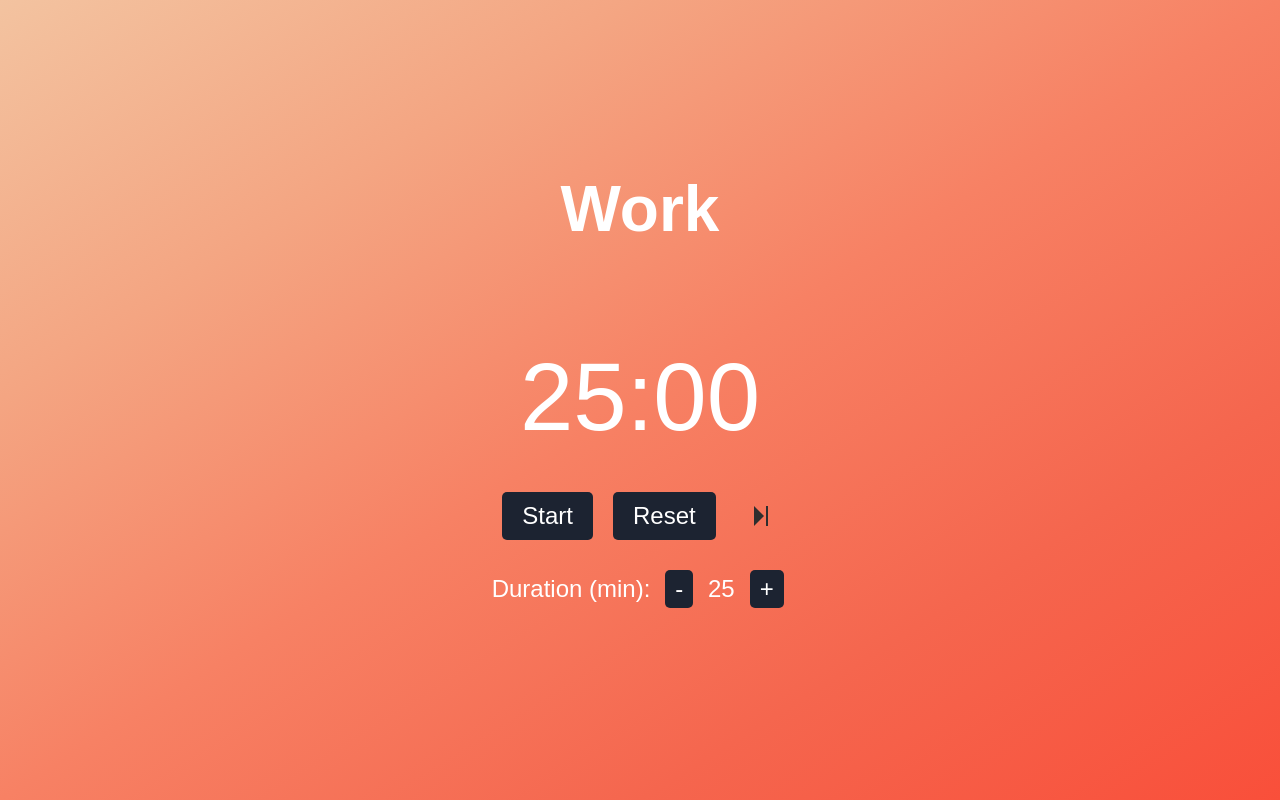
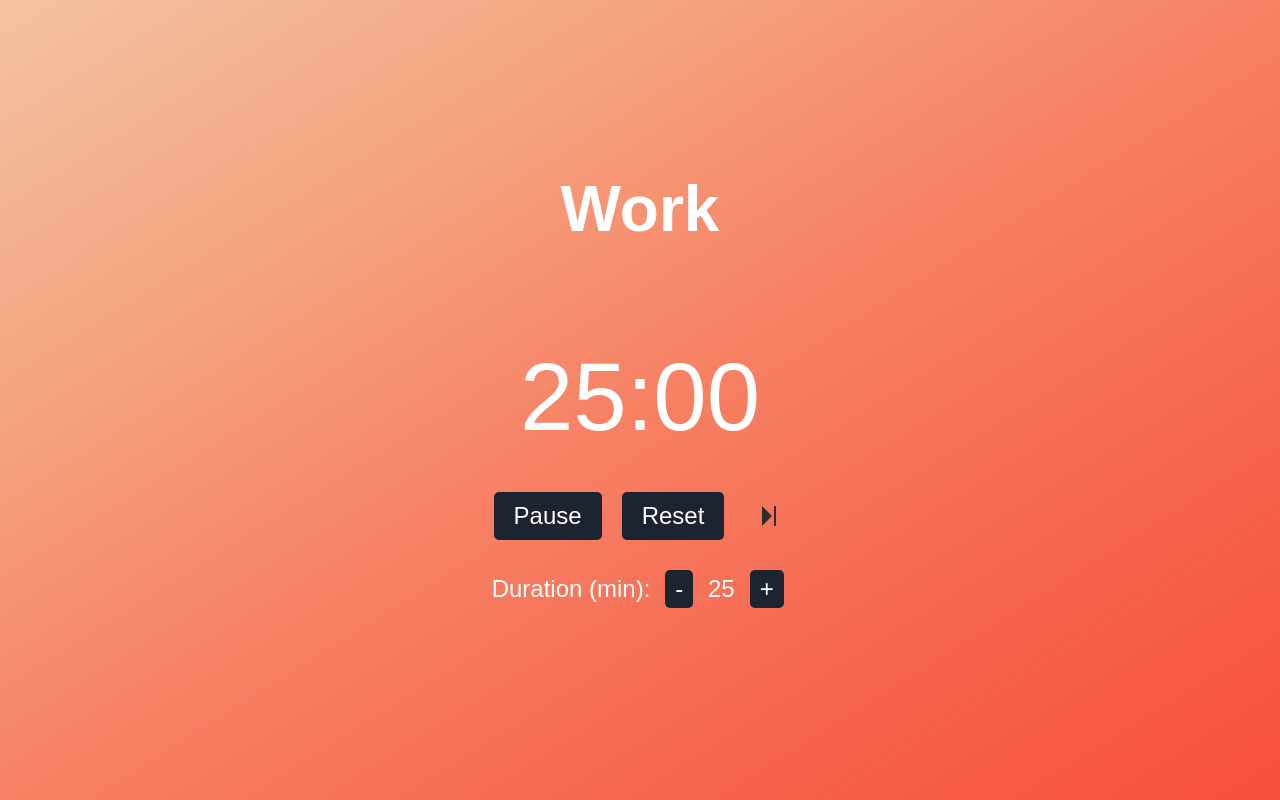
Before and after one commit to valentinminkov/moodpom, a React (Create React App) app: page / in a window 1280 px wide. Built offline with nearby package versions, Linux system fonts and the light colour scheme.

Commit message:
toggle the timer

```diff
--- a/src/components/Pomodoro/Pomodoro.jsx
+++ b/src/components/Pomodoro/Pomodoro.jsx
@@ -36,9 +36,9 @@ const Pomodoro = () => {
     [setAppState]
   );
 
-  // Start the timer
-  const startTimer = () => {
-    setisTimerRunning(true);
+  // Toggle the timer
+  const toggleTimer = () => {
+    setisTimerRunning(!isTimerRunning);
   };
 
   const onSetTime = useCallback(
@@ -67,7 +67,7 @@ const Pomodoro = () => {
     breakDuration,
     setisTimerRunning,
     setAppState,
-    onSetTime
+    onSetTime,
   ]);
 
   // Update the time every second
@@ -136,7 +136,10 @@ const Pomodoro = () => {
         <p className={styles["pomodoro-time"]}>{formatTime(time)}</p>
         <div className={styles["button-container"]}>
           <div className={styles["button-group"]}>
-            <Button onClick={startTimer} content="Start" />
+            <Button
+              onClick={toggleTimer}
+              content={isTimerRunning ? "Start" : "Pause"}
+            />
             <Button onClick={resetTimer} content="Reset" />
           </div>
           <div className={styles["button-group"]}>
```
